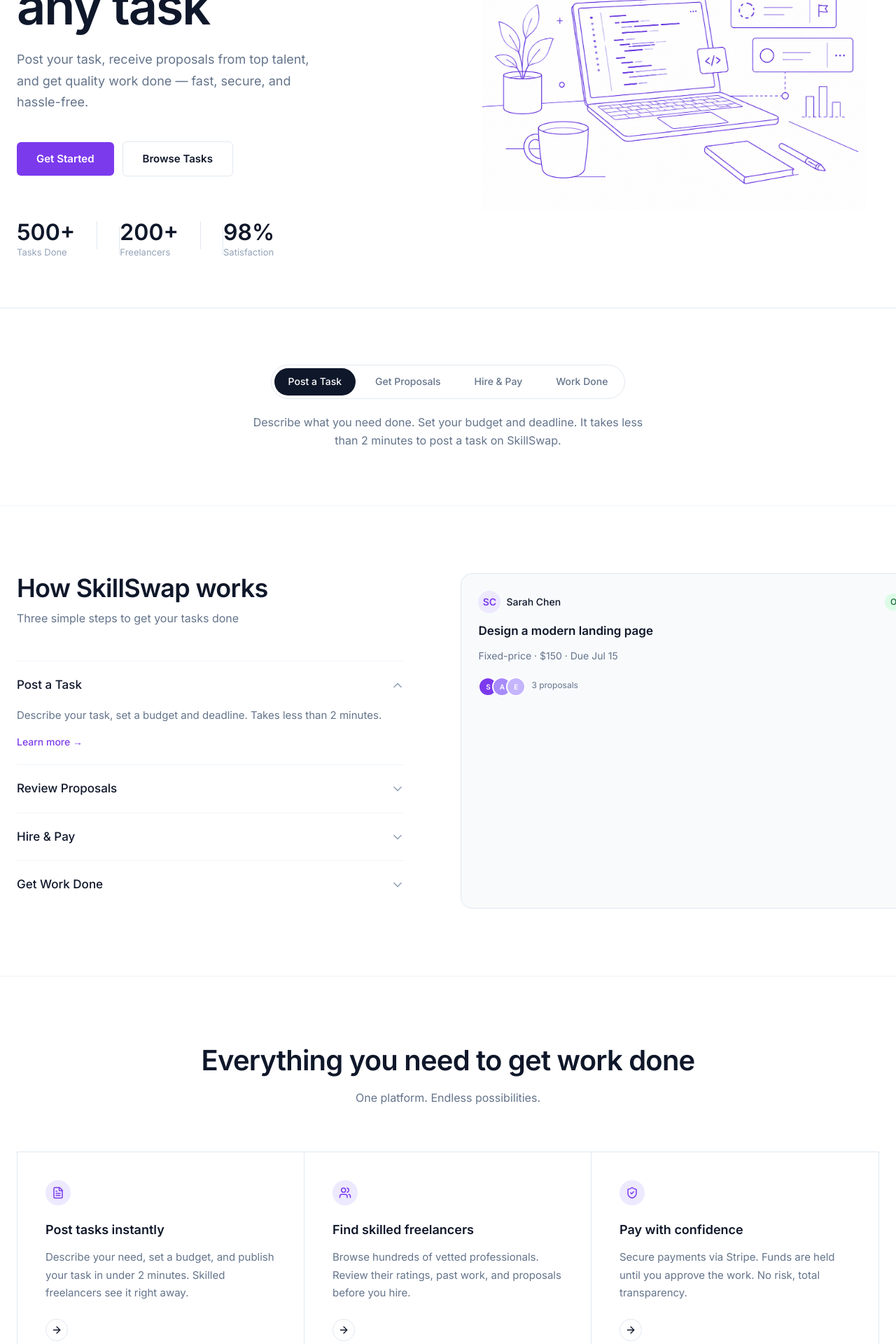
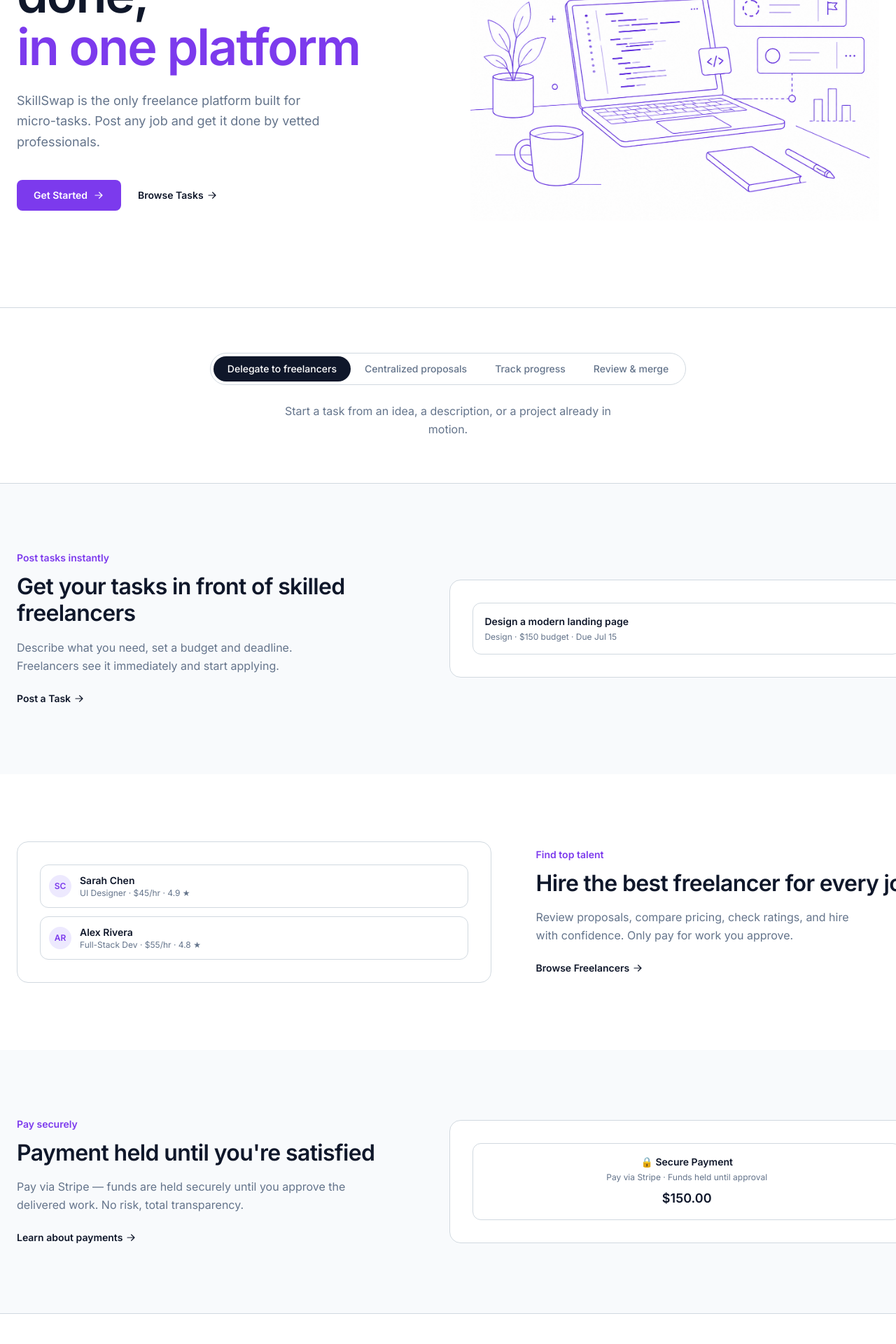
Before and after one commit to fahimuntasin/skillswap-client, a Next.js app: page / in a window 1280 px wide. Shown: the part 360-2280 px from the top of the page at 70% size. Built offline with nearby package versions, Linux system fonts and the light colour scheme.

Commit message:
redesign: exact GitHub Copilot match — hero, pill tabs, feature rows, card grid, CTA

```diff
--- a/src/app/page.tsx
+++ b/src/app/page.tsx
@@ -1,6 +1,6 @@
 import { HeroSection } from "@/components/home/HeroSection"
 import { TabSection } from "@/components/home/sections/TabSection"
-import { AccordionSection } from "@/components/home/sections/AccordionSection"
+import { FeatureRows } from "@/components/home/sections/FeatureRows"
 import { FeatureCards } from "@/components/home/sections/FeatureCards"
 import { CtaBanner } from "@/components/home/sections/CtaBanner"
 
@@ -9,7 +9,7 @@
     <>
       <HeroSection />
       <TabSection />
-      <AccordionSection />
+      <FeatureRows />
       <FeatureCards />
       <CtaBanner />
     </>
--- a/src/components/home/HeroSection.tsx
+++ b/src/components/home/HeroSection.tsx
@@ -4,53 +4,38 @@
 
 export function HeroSection() {
   return (
-    <section className="flex min-h-[calc(100vh-4rem)] items-center border-b border-[#F1F5F9]">
+    <section className="flex min-h-[calc(100vh-4rem)] items-center border-b border-[#d1d9e0]">
       <div className="mx-auto grid w-full max-w-[1280px] items-center gap-16 px-6 lg:grid-cols-2">
-        <div className="max-w-[580px]">
-          <div className="inline-flex items-center gap-2 text-[11px] font-semibold tracking-[0.1em] text-[#7C3AED] uppercase mb-6">
-            <span className="block size-2 bg-[#7C3AED]" />
-            Freelance Platform
-          </div>
+        <div className="max-w-[560px]">
+          <p className="mb-4 text-sm font-medium text-[#7C3AED]">SkillSwap</p>
 
           <h1 className="text-[clamp(48px,6vw,72px)] font-bold leading-[1.05] tracking-[-0.03em] text-[#0F172A]">
-            Hire expert{" "}
-            <span className="text-[#7C3AED]">freelancers</span>
-            {" "}for any task
+            From task to done,
+            <br />
+            <span className="text-[#7C3AED]">in one platform</span>
           </h1>
 
-          <p className="mt-6 max-w-[440px] text-[18px] leading-[1.7] text-[#64748B]">
-            Post your task, receive proposals from top talent, and get quality work done &mdash; fast, secure, and hassle-free.
+          <p className="mt-6 max-w-[460px] text-lg leading-relaxed text-[#64748B]">
+            SkillSwap is the only freelance platform built for micro-tasks. Post any job and get it done by vetted professionals.
           </p>
 
-          <div className="mt-10 flex flex-wrap items-center gap-3">
-            <Link href="/register" className="inline-flex items-center gap-2 rounded-[6px] bg-[#7C3AED] px-7 py-3 text-[15px] font-semibold text-white transition-colors hover:bg-[#6D28D9]">
+          <div className="mt-10 flex flex-wrap items-center gap-6">
+            <Link
+              href="/register"
+              className="inline-flex items-center gap-2 rounded-md bg-[#7C3AED] px-6 py-3 text-sm font-semibold text-white transition-colors hover:bg-[#6D28D9]"
+            >
               Get Started
+              <svg className="size-4" viewBox="0 0 20 20" fill="currentColor"><path fillRule="evenodd" d="M3 10a.75.75 0 01.75-.75h10.638L10.23 5.29a.75.75 0 111.04-1.08l5.5 5.25a.75.75 0 010 1.08l-5.5 5.25a.75.75 0 11-1.04-1.08l4.158-3.96H3.75A.75.75 0 013 10z" clipRule="evenodd"/></svg>
             </Link>
-            <Link href="/tasks" className="inline-flex items-center gap-2 rounded-[6px] border border-[#E2E8F0] px-7 py-3 text-[15px] font-semibold text-[#0F172A] transition-colors hover:border-[#7C3AED]">
+            <Link href="/tasks" className="text-sm font-semibold text-[#0F172A] hover:text-[#7C3AED] transition-colors inline-flex items-center gap-1">
               Browse Tasks
+              <svg className="size-4" viewBox="0 0 20 20" fill="currentColor"><path fillRule="evenodd" d="M3 10a.75.75 0 01.75-.75h10.638L10.23 5.29a.75.75 0 111.04-1.08l5.5 5.25a.75.75 0 010 1.08l-5.5 5.25a.75.75 0 11-1.04-1.08l4.158-3.96H3.75A.75.75 0 013 10z" clipRule="evenodd"/></svg>
             </Link>
-          </div>
-
-          <div className="mt-16 flex items-center">
-            {[
-              { n: "500+", l: "Tasks Done" },
-              { n: "200+", l: "Freelancers" },
-              { n: "98%", l: "Satisfaction" },
-            ].map((s, i) => (
-              <div key={s.l} className="flex items-center" style={{ paddingLeft: i === 0 ? 0 : 32, paddingRight: i < 2 ? 32 : 0 }}>
-                {i > 0 && <div className="absolute -ml-px h-10 w-px bg-[#E2E8F0]" />}
-                <div className="relative">
-                  {i > 0 && <div className="absolute -left-[33px] top-0 h-10 w-px bg-[#E2E8F0]" />}
-                  <div className="text-[32px] font-bold text-[#0F172A] leading-none">{s.n}</div>
-                  <div className="mt-0.5 text-[13px] text-[#94A3B8]">{s.l}</div>
-                </div>
-              </div>
-            ))}
           </div>
         </div>
 
         <div className="hidden lg:flex items-center justify-center">
-          <Image src={workspaceImg} alt="" width={550} height={450} className="w-full max-w-[550px] h-auto" priority />
+          <Image src={workspaceImg} alt="" width={600} height={500} className="w-full max-w-[600px] h-auto" priority />
         </div>
       </div>
     </section>
--- a/src/components/home/sections/FeatureCards.tsx
+++ b/src/components/home/sections/FeatureCards.tsx
@@ -1,49 +1,49 @@
-import { FileTextIcon, UsersIcon, ShieldCheckIcon, ArrowRightIcon } from "lucide-react"
+import { FileTextIcon, UsersIcon, ShieldCheckIcon } from "lucide-react"
 import Link from "next/link"
 
 const cards = [
   {
     icon: FileTextIcon,
     title: "Post tasks instantly",
-    body: "Describe your need, set a budget, and publish your task in under 2 minutes. Skilled freelancers see it right away.",
-    href: "/tasks",
+    desc: "Describe what you need, set a budget, and publish your task. Freelancers see it immediately.",
+    link: "Post a task",
+    href: "/register",
   },
   {
     icon: UsersIcon,
     title: "Find skilled freelancers",
-    body: "Browse hundreds of vetted professionals. Review their ratings, past work, and proposals before you hire.",
+    desc: "Browse vetted professionals with ratings. Review proposals and hire with confidence.",
+    link: "Browse freelancers",
     href: "/freelancers",
   },
   {
     icon: ShieldCheckIcon,
     title: "Pay with confidence",
-    body: "Secure payments via Stripe. Funds are held until you approve the work. No risk, total transparency.",
+    desc: "Secure Stripe payments. Funds held until you approve the work. Total transparency.",
+    link: "Learn more",
     href: "/register",
   },
 ]
 
 export function FeatureCards() {
   return (
-    <section className="border-t border-[#F1F5F9] py-24">
+    <section className="border-b border-[#d1d9e0] py-24">
       <div className="mx-auto max-w-[1280px] px-6">
-        <div className="mb-16 text-center">
-          <h2 className="text-[40px] font-bold text-[#0F172A] tracking-[-0.02em]">Everything you need to get work done</h2>
-          <p className="mt-4 text-[16px] text-[#64748B]">One platform. Endless possibilities.</p>
+        <div className="mb-6">
+          <p className="text-sm font-semibold text-[#7C3AED]">Platform features</p>
         </div>
 
-        <div className="grid border border-[#E2E8F0] sm:grid-cols-3">
-          {cards.map((card, i) => (
-            <div key={card.title} className={`p-8 sm:p-10 ${i < 2 ? "sm:border-r border-[#E2E8F0]" : ""}`}>
+        <div className="grid gap-px border border-[#d1d9e0] bg-[#d1d9e0] sm:grid-cols-3">
+          {cards.map((card) => (
+            <div key={card.title} className="bg-white p-8 sm:p-10 flex flex-col">
               <div className="mb-5 flex size-9 items-center justify-center rounded-full bg-[#EDE9FE]">
                 <card.icon className="size-[18px] text-[#7C3AED]" />
               </div>
-              <h3 className="text-[18px] font-semibold text-[#0F172A]">{card.title}</h3>
-              <p className="mt-3 text-[15px] leading-[1.7] text-[#64748B]">{card.body}</p>
-              <Link
-                href={card.href}
-                className="mt-6 inline-flex size-8 items-center justify-center rounded-full border border-[#E2E8F0] text-[#0F172A] transition-colors hover:border-[#7C3AED] hover:text-[#7C3AED]"
-              >
-                <ArrowRightIcon className="size-4" />
+              <h3 className="text-lg font-semibold text-[#0F172A]">{card.title}</h3>
+              <p className="mt-2 flex-1 text-sm leading-relaxed text-[#64748B]">{card.desc}</p>
+              <Link href={card.href} className="mt-6 inline-flex items-center gap-1 text-sm font-semibold text-[#0F172A] hover:text-[#7C3AED] transition-colors">
+                {card.link}
+                <svg className="size-4" viewBox="0 0 20 20" fill="currentColor"><path fillRule="evenodd" d="M3 10a.75.75 0 01.75-.75h10.638L10.23 5.29a.75.75 0 111.04-1.08l5.5 5.25a.75.75 0 010 1.08l-5.5 5.25a.75.75 0 11-1.04-1.08l4.158-3.96H3.75A.75.75 0 013 10z" clipRule="evenodd"/></svg>
               </Link>
             </div>
           ))}
--- /dev/null
+++ b/src/components/home/sections/FeatureRows.tsx
@@ -0,0 +1,92 @@
+import Link from "next/link"
+
+const features = [
+  {
+    tag: "Post tasks instantly",
+    title: "Get your tasks in front of skilled freelancers",
+    desc: "Describe what you need, set a budget and deadline. Freelancers see it immediately and start applying.",
+    link: "Post a Task",
+    href: "/register",
+    bg: "bg-[#F8FAFC]",
+    reverse: false,
+  },
+  {
+    tag: "Find top talent",
+    title: "Hire the best freelancer for every job",
+    desc: "Review proposals, compare pricing, check ratings, and hire with confidence. Only pay for work you approve.",
+    link: "Browse Freelancers",
+    href: "/freelancers",
+    bg: "bg-white",
+    reverse: true,
+  },
+  {
+    tag: "Pay securely",
+    title: "Payment held until you're satisfied",
+    desc: "Pay via Stripe — funds are held securely until you approve the delivered work. No risk, total transparency.",
+    link: "Learn about payments",
+    href: "/register",
+    bg: "bg-[#F8FAFC]",
+    reverse: false,
+  },
+]
+
+export function FeatureRows() {
+  return (
+    <section className="border-b border-[#d1d9e0]">
+      <div className="mx-auto max-w-[1280px]">
+        {features.map((f, i) => (
+          <div
+            key={i}
+            className={`grid items-center gap-16 px-6 py-24 ${f.bg} ${f.reverse ? "lg:grid-cols-[55%_45%]" : "lg:grid-cols-[45%_55%]"}`}
+          >
+            <div className={f.reverse ? "lg:order-2" : ""}>
+              <p className="mb-3 text-sm font-semibold text-[#7C3AED]">{f.tag}</p>
+              <h2 className="text-[32px] font-bold text-[#0F172A] tracking-[-0.02em] leading-[1.2]">{f.title}</h2>
+              <p className="mt-4 text-base leading-relaxed text-[#64748B] max-w-[480px]">{f.desc}</p>
+              <Link href={f.href} className="mt-6 inline-flex items-center gap-1 text-sm font-semibold text-[#0F172A] hover:text-[#7C3AED] transition-colors">
+                {f.link}
+                <svg className="size-4" viewBox="0 0 20 20" fill="currentColor"><path fillRule="evenodd" d="M3 10a.75.75 0 01.75-.75h10.638L10.23 5.29a.75.75 0 111.04-1.08l5.5 5.25a.75.75 0 010 1.08l-5.5 5.25a.75.75 0 11-1.04-1.08l4.158-3.96H3.75A.75.75 0 013 10z" clipRule="evenodd"/></svg>
+              </Link>
+            </div>
+
+            <div className={`rounded-xl border border-[#d1d9e0] bg-white p-8 ${f.reverse ? "lg:order-1" : ""}`}>
+              <div className="space-y-3">
+                {f.tag.includes("Post") && (
+                  <div className="rounded-lg border border-[#d1d9e0] p-4">
+                    <p className="text-sm font-semibold text-[#0F172A]">Design a modern landing page</p>
+                    <p className="text-xs text-[#64748B] mt-1">Design · $150 budget · Due Jul 15</p>
+                  </div>
+                )}
+                {f.tag.includes("top talent") && (
+                  <>
+                    <div className="flex items-center gap-3 rounded-lg border border-[#d1d9e0] p-3">
+                      <div className="size-8 rounded-full bg-[#EDE9FE] flex items-center justify-center text-xs font-semibold text-[#7C3AED]">SC</div>
+                      <div>
+                        <p className="text-sm font-semibold text-[#0F172A]">Sarah Chen</p>
+                        <p className="text-xs text-[#64748B]">UI Designer · $45/hr · 4.9 ★</p>
+                      </div>
+                    </div>
+                    <div className="flex items-center gap-3 rounded-lg border border-[#d1d9e0] p-3">
+                      <div className="size-8 rounded-full bg-[#EDE9FE] flex items-center justify-center text-xs font-semibold text-[#7C3AED]">AR</div>
+                      <div>
+                        <p className="text-sm font-semibold text-[#0F172A]">Alex Rivera</p>
+                        <p className="text-xs text-[#64748B]">Full-Stack Dev · $55/hr · 4.8 ★</p>
+                      </div>
+                    </div>
+                  </>
+                )}
+                {f.tag.includes("securely") && (
+                  <div className="rounded-lg border border-[#d1d9e0] p-4 text-center">
+                    <p className="text-sm font-semibold text-[#0F172A]">🔒 Secure Payment</p>
+                    <p className="text-xs text-[#64748B] mt-1">Pay via Stripe · Funds held until approval</p>
+                    <p className="text-lg font-bold text-[#0F172A] mt-2">$150.00</p>
+                  </div>
+                )}
+              </div>
+            </div>
+          </div>
+        ))}
+      </div>
+    </section>
+  )
+}
--- a/src/components/home/sections/TabSection.tsx
+++ b/src/components/home/sections/TabSection.tsx
@@ -2,37 +2,35 @@
 
 import { useState } from "react"
 
-const tabs = ["Post a Task", "Get Proposals", "Hire & Pay", "Work Done"]
-
-const descriptions: Record<string, string> = {
-  "Post a Task": "Describe what you need done. Set your budget and deadline. It takes less than 2 minutes to post a task on SkillSwap.",
-  "Get Proposals": "Freelancers review your task details and submit competitive proposals with pricing, timeline, and a personal note.",
-  "Hire & Pay": "Review proposals and accept the best match. Pay securely via Stripe — funds are held until the work is approved.",
-  "Work Done": "The freelancer delivers the work. You review, approve, and leave feedback. Fast, transparent, and reliable.",
-}
+const tabs = [
+  { id: "delegate", label: "Delegate to freelancers", desc: "Start a task from an idea, a description, or a project already in motion." },
+  { id: "inbox", label: "Centralized proposals", desc: "Manage all your incoming proposals in one place. Compare, review, and decide." },
+  { id: "canvas", label: "Track progress", desc: "Every task comes with a workspace for files, messages, and deliverables." },
+  { id: "review", label: "Review & merge", desc: "Inspect deliverables, preview work, leave feedback, and mark tasks complete." },
+]
 
 export function TabSection() {
-  const [active, setActive] = useState(tabs[0])
+  const [active, setActive] = useState(0)
 
   return (
-    <section className="border-y border-[#F1F5F9] py-20">
+    <section className="border-b border-[#d1d9e0] py-16">
       <div className="mx-auto max-w-[1280px] px-6 text-center">
-        <div className="inline-flex rounded-full border border-[#E2E8F0] p-1 gap-2">
-          {tabs.map((tab) => (
+        <div className="inline-flex rounded-full border border-[#d1d9e0] p-1">
+          {tabs.map((tab, i) => (
             <button
-              key={tab}
-              onClick={() => setActive(tab)}
-              className={`rounded-full px-5 py-2 text-[14px] font-medium transition-colors ${
-                active === tab ? "bg-[#0F172A] text-white" : "text-[#64748B] hover:text-[#0F172A]"
+              key={tab.id}
+              onClick={() => setActive(i)}
+              className={`rounded-full px-5 py-2 text-sm font-medium transition-colors ${
+                active === i ? "bg-[#0F172A] text-white" : "text-[#64748B] hover:text-[#0F172A]"
               }`}
             >
-              {tab}
+              {tab.label}
             </button>
           ))}
         </div>
 
-        <p className="mx-auto mt-5 max-w-[560px] text-[16px] leading-relaxed text-[#64748B]">
-          {descriptions[active]}
+        <p className="mx-auto mt-6 max-w-[520px] text-base leading-relaxed text-[#64748B]">
+          {tabs[active].desc}
         </p>
       </div>
     </section>
```
Also changed, not shown: src/components/home/sections/CtaBanner.tsx (+13 -7 lines).
